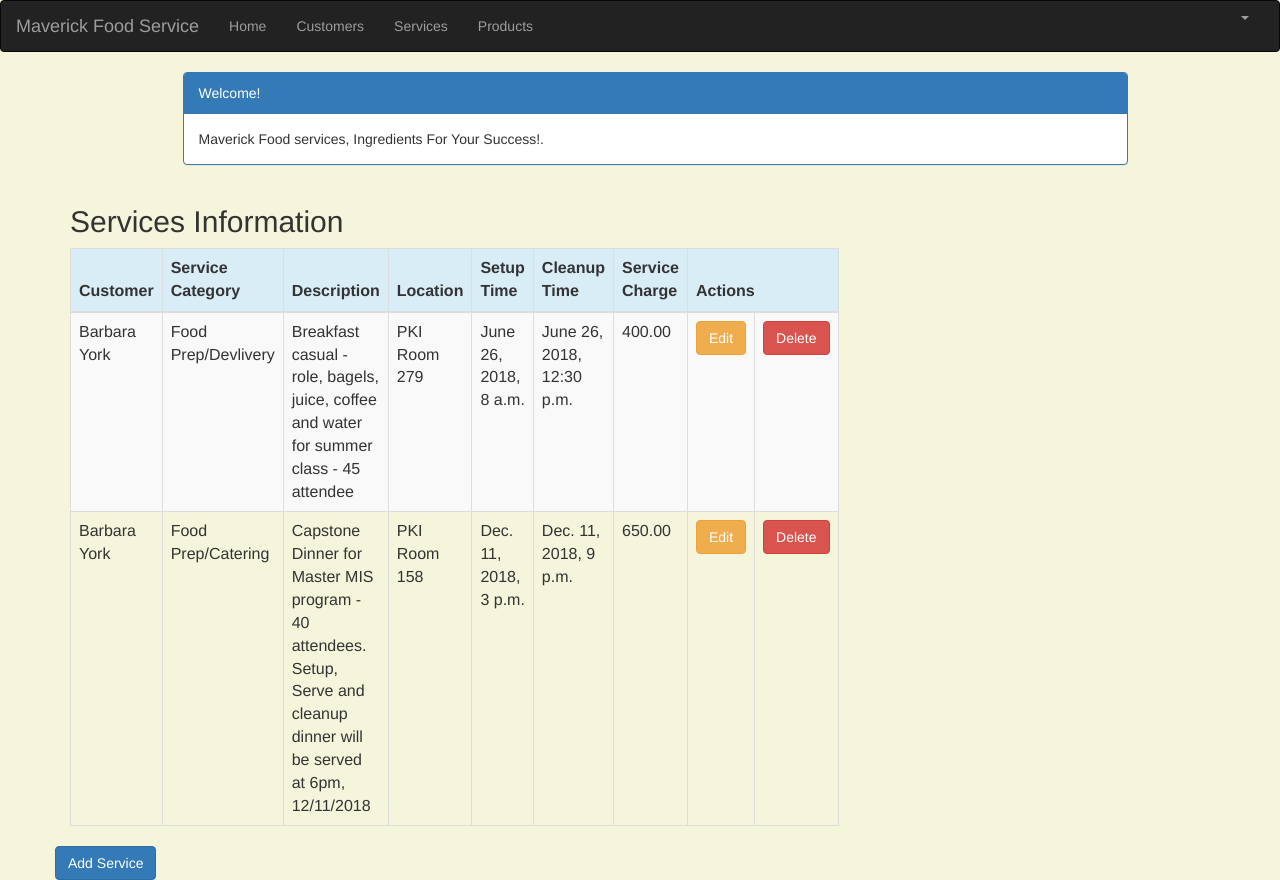
After one commit to jabernathy816/fsa2, a Django app: page /service_list in a window 1280 px wide. The commit adds this page. Run offline with Django 3.2, Linux system fonts and the light colour scheme; a user stored in the database is signed in; data comes from the database, SQL or seed files in the repository; both versions use the stored data as it was after the commit; some libraries are stand-ins or nearby versions.

Commit message:
Before Final Step

```diff
--- a/mfscrm/crm/models.py
+++ b/mfscrm/crm/models.py
@@ -56,6 +56,7 @@ class Service(models.Model):
     def __str__(self):
         return str(self.cust_name)
 
+
 class Product(models.Model):
     cust_name = models.ForeignKey(Customer, on_delete=models.CASCADE, related_name='products')
     product = models.CharField(max_length=100)
--- a/mfscrm/crm/templates/crm/base.html
+++ b/mfscrm/crm/templates/crm/base.html
@@ -70,8 +70,8 @@
             <ul class="nav navbar-nav">
                 <li><a href="{% url 'crm:home' %}">Home</a></li>
                 <li><a href="{% url 'crm:customer_list' %}">Customers</a></li>
-               <li><a href="{% url 'crm:customer_list' %}">Services</a></li>
-                <li><a href="{% url 'crm:customer_list' %}">Products</a></li>
+                <li><a href="{% url 'crm:service_list' %}">Services</a></li>
+                <li><a href="{% url 'crm:product_list' %}">Products</a></li>
 
             </ul>
             <ul class="nav navbar-nav navbar-right">
@@ -100,7 +100,7 @@
                 <div class="row">
                     <div class="col-md-3">
                         <div class="thumbnail">
-                                <img src="{% static "images/customer.jpg" %}" alt="customer"/>
+                            <img src="{% static " images/customer.jpg" %}" alt="customer"/>
                             <div class="caption">
                                 <h2>Customer</h2>
                                 <p>Delighting customers and giving them a great dining experience is our main goal. </p>
@@ -114,11 +114,11 @@
                     </div>
                     <div class="col-md-3">
                         <div class="thumbnail">
-                                <img src="{% static "images/cupcakes.jpeg" %}" alt="cupcakes"/>
+                            <img src="{% static " images/cupcakes.jpeg" %}" alt="cupcakes"/>
                             <div class="caption">
                                 <h2>Products</h2>
                                 <p>High quality products at affordable prices.</p>
-                                    <p><a class="btn btn-default" href="{% url 'crm:customer_list' %}"
+                                <p><a class="btn btn-default" href="{% url 'crm:product_list' %}"
                                       role="button">View
                                     details &raquo;</a></p>
                             </div>
@@ -126,11 +126,11 @@
                     </div>
                     <div class="col-md-3">
                         <div class="thumbnail">
-                                <img src="{% static "images/lunch.jpeg" %}" alt="lunch"/>
+                            <img src="{% static " images/lunch.jpeg" %}" alt="lunch"/>
                             <div class="caption">
                                 <h2>Services</h2>
                                 <p>Our food and services are second to none.</p>
-                                    <p><a class="btn btn-default" href="{% url 'crm:customer_list' %}" role="button">View
+                                <p><a class="btn btn-default" href="{% url 'crm:service_list' %}" role="button">View
                                     details &raquo;</a></p>
                             </div>
                         </div>
--- a/mfscrm/crm/templates/crm/home.html
+++ b/mfscrm/crm/templates/crm/home.html
@@ -36,7 +36,7 @@
                                         <div class="caption">
                                             <h2>Services</h2>
                                             <p>Great Services</p>
-                                            <p><a class="btn btn-primary" href="{% url 'crm:customer_list' %}"
+                                            <p><a class="btn btn-primary" href="{% url 'crm:service_list' %}"
                                                   role="button">View
                                                 details &raquo;</a></p>
                                         </div>
@@ -48,7 +48,7 @@
                                         <div class="caption">
                                             <h2>Products</h2>
                                             <p>Great Products.</p>
-                                            <p><a class="btn btn-primary" href="{% url 'crm:customer_list' %}"
+                                            <p><a class="btn btn-primary" href="{% url 'crm:product_list' %}"
                                                   role="button">View
                                                 details &raquo;</a></p>
                                         </div>
--- /dev/null
+++ b/mfscrm/crm/templates/crm/service_list.html
@@ -0,0 +1,74 @@
+{% extends 'crm/base.html' %}
+{% block content %}
+    <html>
+    <head>
+        <meta charset="UTF-8">
+        <title>Maverick Food service</title>
+        <link rel="stylesheet" href="https://maxcdn.bootstrapcdn.com/bootstrap/3.3.4/css/bootstrap.min.css">
+
+    </head>
+    <body>
+    <style>
+        body {
+            background-color: beige;
+        }
+    </style>
+    <div class="container">
+        <div class="row">
+            <div class="col-md-10 col-md-offset-1">
+                <div class="panel panel-primary">
+                    <div class="panel-heading">Welcome!</div>
+                    <div class="panel-body">
+                        Maverick Food services, Ingredients For Your Success!.
+                    </div>
+                </div>
+            </div>
+        </div>
+    </div>
+    <div class="row">
+        <h2 style="padding-left: 15Px">Services Information</h2>
+    </div>
+    <div>
+        <table class="table table-striped table-bordered table-hover">
+            <thead>
+            <tr class="bg-info">
+                <th>Customer</th>
+                <th>Service Category</th>
+                <th>Description</th>
+                <th>Location</th>
+                <th>Setup Time</th>
+                <th>Cleanup Time</th>
+                <th>Service Charge</th>
+                <th colspan="3">Actions</th>
+            </tr>
+            </thead>
+            <tbody>
+            {% for service in services %}
+                <tr>
+                    <td>{{ service.cust_name }}</td>
+                    <td>{{ service.service_category }}</td>
+                     <td>{{ service.description }}</td>
+                    <td>{{ service.location }}</td>
+                    <td>{{ service.setup_time }}</td>
+                    <td>{{ service.cleanup_time }}</td>
+                    <td>{{ service.service_charge }}</td>
+                    <td><a href="{% url 'crm:service_edit' pk=service.pk %}"
+                           class="btn btn-warning">Edit</a></td>
+
+                    <td><a href="{% url 'crm:service_delete' pk=service.pk %}"
+                           onclick="return confirm('Are you sure you want to delete?')"
+                           class="btn btn-danger">Delete</a>
+                    </td>
+
+                </tr>
+            {% endfor %}
+            </tbody>
+        </table>
+     <div class="row">
+         <a href="{% url 'crm:service_new' %}" class="row"><span
+                    class="btn btn-primary">Add Service</span></a>
+     </div>
+    </div>
+    </body>
+    </html>
+{% endblock %}
--- a/mfscrm/crm/urls.py
+++ b/mfscrm/crm/urls.py
@@ -9,4 +9,12 @@ urlpatterns = [
     path('customer_list', views.customer_list, name='customer_list'),
     path('customer/<int:pk>/edit/', views.customer_edit, name='customer_edit'),
     path('customer/<int:pk>/delete/', views.customer_delete, name='customer_delete'),
+    path('service_list', views.service_list, name='service_list'),
+    path('service/create/', views.service_new, name='service_new'),
+    path('service/<int:pk>/edit/', views.service_edit, name='service_edit'),
+    path('service/<int:pk>/delete/', views.service_delete, name='service_delete'),
+    path('product_list', views.product_list, name='product_list'),
+    path('product/create/', views.product_new, name='product_new'),
+    path('product/<int:pk>/edit/', views.product_edit, name='product_edit'),
+    path('product/<int:pk>/delete/', views.product_delete, name='product_delete'),
 ]
--- a/mfscrm/crm/views.py
+++ b/mfscrm/crm/views.py
@@ -41,3 +41,95 @@ def customer_delete(request, pk):
    customer = get_object_or_404(Customer, pk=pk)
    customer.delete()
    return redirect('crm:customer_list')
+
+@login_required
+def service_list(request):
+   services = Service.objects.filter(created_date__lte=timezone.now())
+   return render(request, 'crm/service_list.html', {'services': services})
+
+
+@login_required
+def service_new(request):
+   if request.method == "POST":
+       form = ServiceForm(request.POST)
+       if form.is_valid():
+           service = form.save(commit=False)
+           service.created_date = timezone.now()
+           service.save()
+           services = Service.objects.filter(created_date__lte=timezone.now())
+           return render(request, 'crm/service_list.html',
+                         {'services': services})
+   else:
+       form = ServiceForm()
+       # print("Else")
+   return render(request, 'crm/service_new.html', {'form': form})
+
+@login_required
+def service_edit(request, pk):
+   service = get_object_or_404(Service, pk=pk)
+   if request.method == "POST":
+       form = ServiceForm(request.POST, instance=service)
+       if form.is_valid():
+           service = form.save()
+           # service.customer = service.id
+           service.updated_date = timezone.now()
+           service.save()
+           services = Service.objects.filter(created_date__lte=timezone.now())
+           return render(request, 'crm/service_list.html', {'services': services})
+   else:
+       # print("else")
+       form = ServiceForm(instance=service)
+   return render(request, 'crm/service_edit.html', {'form': form})
+
+
+def service_delete(request, pk):
+    service = get_object_or_404(Product, pk=pk)
+    service.delete()
+    return redirect('crm:service_list')
+
+
+#start of my code
+@login_required
+def product_list(request):
+   products = Product.objects.filter(created_date__lte=timezone.now())
+   return render(request, 'crm/product_list.html', {'products': products})
+
+
+@login_required
+def product_new(request):
+   if request.method == "POST":
+       form = ProductForm(request.POST)
+       if form.is_valid():
+           product = form.save(commit=False)
+           product.created_date = timezone.now()
+           product.save()
+           products = product.objects.filter(created_date__lte=timezone.now())
+           return render(request, 'crm/product_list.html',
+                         {'products': products})
+   else:
+       form = ProductForm()
+       # print("Else")
+   return render(request, 'crm/product_new.html', {'form': form})
+
+@login_required
+def product_edit(request, pk):
+   product = get_object_or_404(Service, pk=pk)
+   if request.method == "POST":
+       form = ProductForm(request.POST, instance=product)
+       if form.is_valid():
+           product = form.save()
+           # service.customer = service.id
+           product.updated_date = timezone.now()
+           product.save()
+           product = Product.objects.filter(created_date__lte=timezone.now())
+           return render(request, 'crm/product_list.html', {'products': product})
+   else:
+       # print("else")
+       form = ProductForm(instance=product)
+   return render(request, 'crm/product_edit.html', {'form': form})
+
+
+def product_delete(request, pk):
+    product = get_object_or_404(Product, pk=pk)
+    product.delete()
+    return redirect('crm:product_list')
```
Also changed, not shown: mfscrm/crm/forms.py (+14 -1 lines), mfscrm/crm/templates/crm/product_delete.html (added, +12 -0 lines), mfscrm/crm/templates/crm/product_edit.html (added, +9 -0 lines), mfscrm/crm/templates/crm/product_list.html (added, +72 -0 lines), mfscrm/crm/templates/crm/product_new.html (added, +9 -0 lines), mfscrm/crm/templates/crm/service_delete.html (added, +12 -0 lines), mfscrm/crm/templates/crm/service_edit.html (added, +9 -0 lines), mfscrm/crm/templates/crm/service_new.html (added, +9 -0 lines), mfscrm/db.sqlite3. Lines whose indentation alone changed are shown as unchanged.
